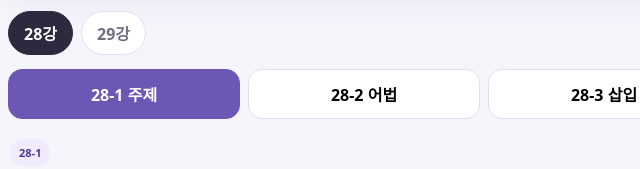
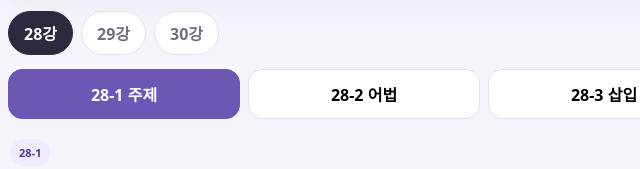
Before and after one commit to WJShim-kr/final_exam_in_class, a plain HTML site: page index.html in a window 1280 px wide. Shown: the part 229-398 px from the top of the page, 156-796 px from the left. Drawn offline with Linux system fonts and the light colour scheme.

Commit message:
Add EBS 30 navigation

```diff
--- a/index.html
+++ b/index.html
@@ -21,6 +21,7 @@
   <div class="chapter-switch">
       <a class="chapter-link active" href="./">28강</a>
       <a class="chapter-link" href="29.html">29강</a>
+      <a class="chapter-link" href="30.html">30강</a>
     </div>
     <nav class="topnav" aria-label="수업 단원">
     <button data-target="p1" class="nav-btn active">28-1 주제</button>
```
